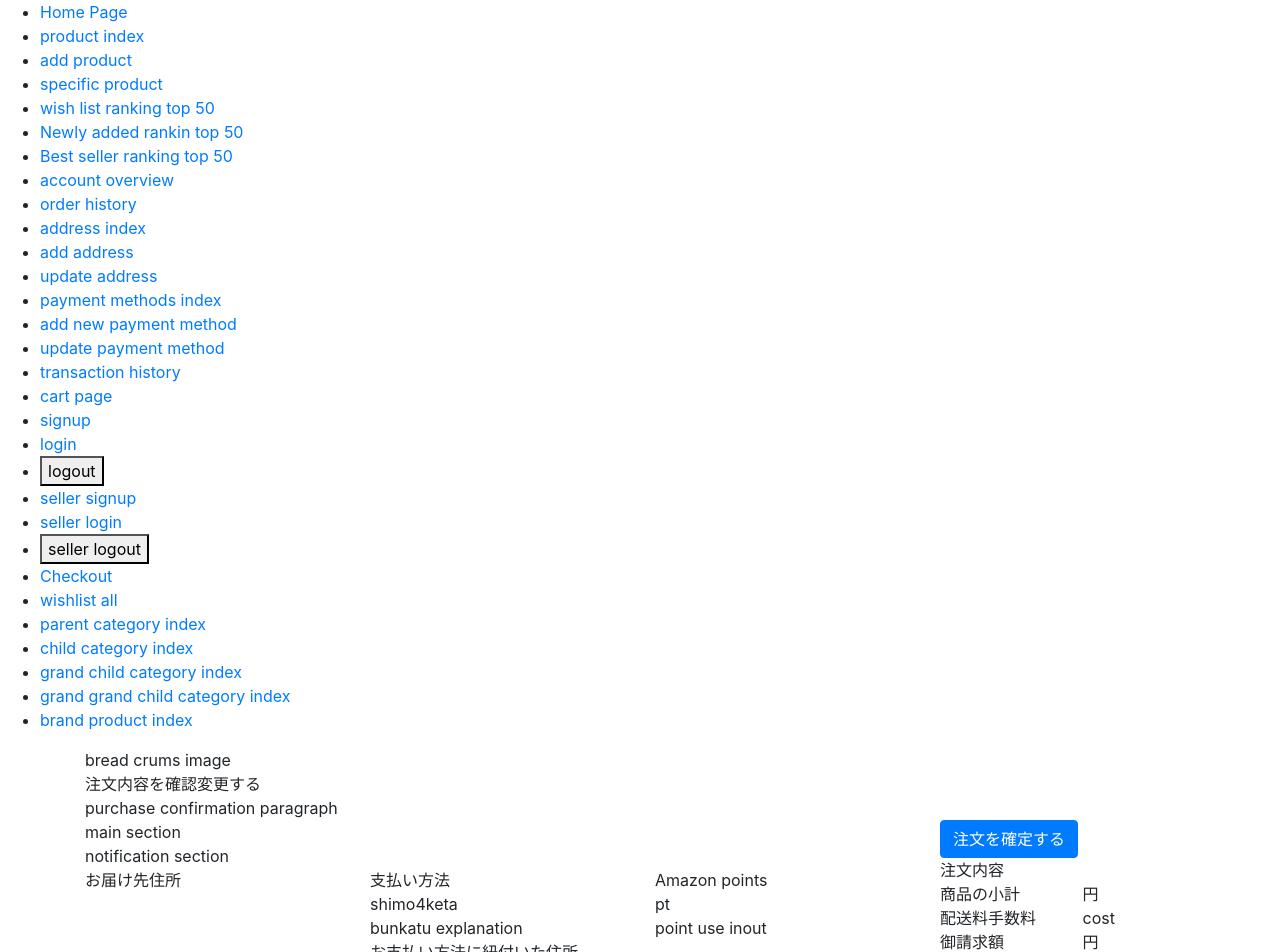
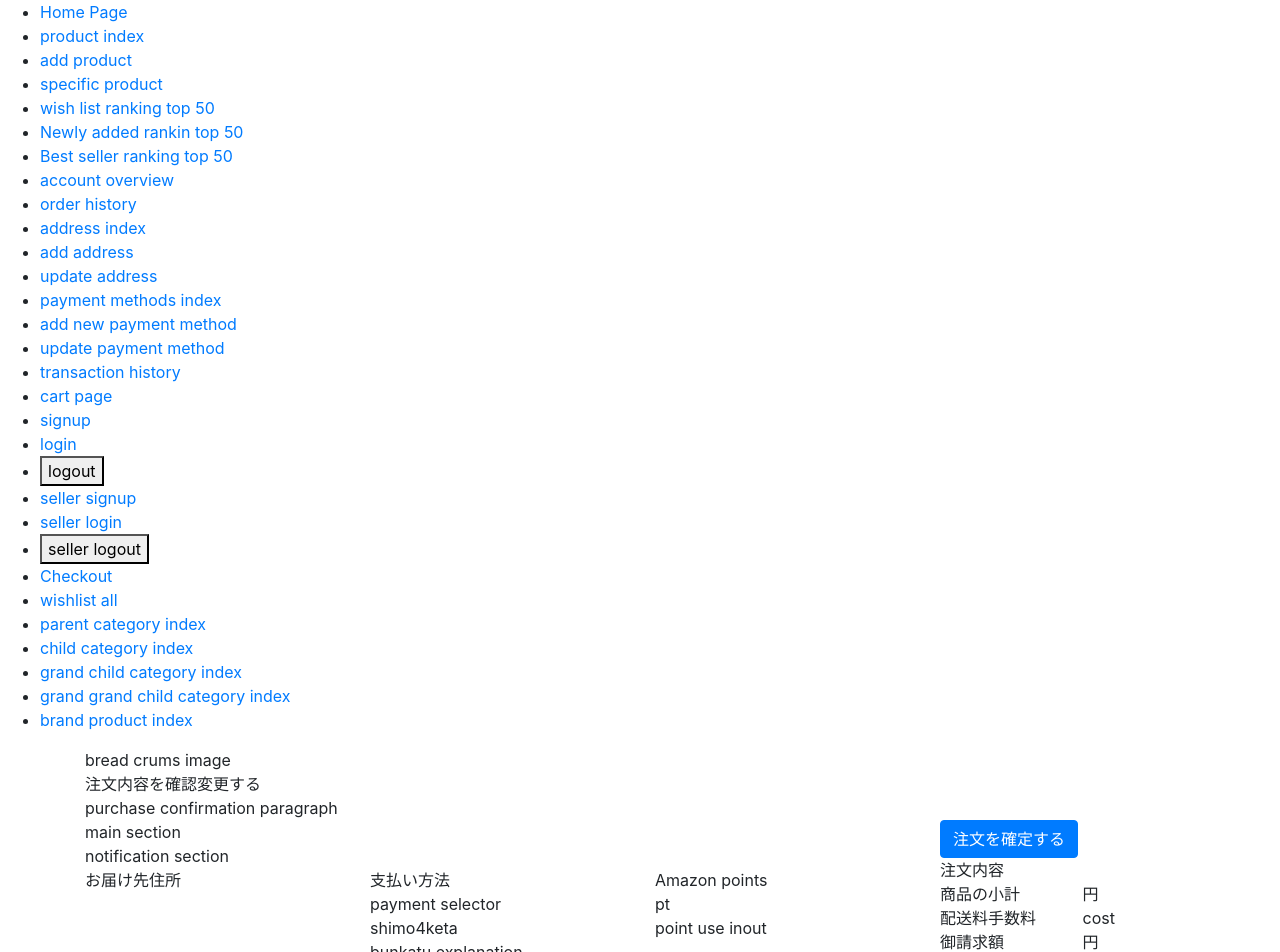
Before and after one commit to XX989tmx/amazon_clone_clientside, a React (Create React App) app: page /order/checkout in a window 1280 px wide. Shown: the top 952 px of the page. Built offline with nearby package versions, Linux system fonts and the light colour scheme; no server answers.

Commit message:
componentization 4

```diff
--- a/src/order/components/PaymentMethod.js
+++ b/src/order/components/PaymentMethod.js
@@ -1,5 +1,6 @@
 import React from "react";
 import reactBootstrap, { Row, Col, Container, Button } from "react-bootstrap";
+import PaymentMethodSelector from "./PaymentMethodSelector";
 const PaymentMethod = (props) => {
   return (
     <Row>
@@ -7,6 +8,7 @@ const PaymentMethod = (props) => {
         <Row>
           <Col>支払い方法</Col>
         </Row>
+        <PaymentMethodSelector />
         <Row>
           <Col>shimo4keta</Col>
         </Row>
--- /dev/null
+++ b/src/order/components/PaymentMethodSelector.js
@@ -0,0 +1,11 @@
+import React from "react";
+import reactBootstrap, { Row, Col, Container, Button } from "react-bootstrap";
+const PaymentMethodSelector = (props) => {
+  return (
+    <Row>
+      <Col>payment selector</Col>
+    </Row>
+  );
+};
+
+export default PaymentMethodSelector;
```
